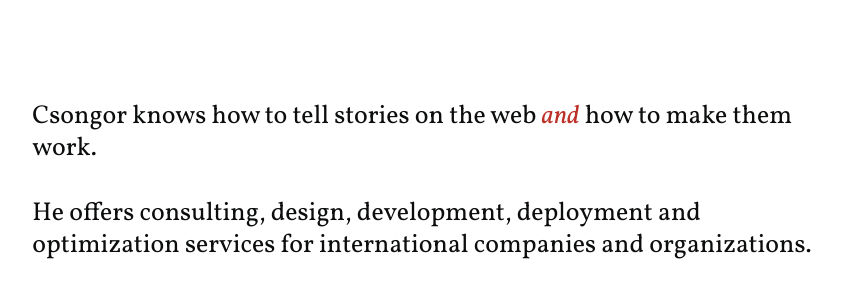
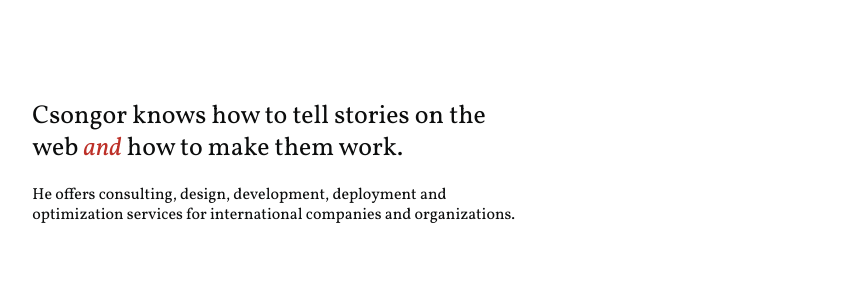
Before and after one commit to metamn/cs3b, a Jekyll site: the page built from index.html, in a window 1280 px wide. Shown: the top 300 px of the page, without its empty margins (71-913 px from the left). Built offline with Jekyll 4.4.1, drawn with Linux system fonts in a browser that asks for light colours; nearby versions of some CDN libraries.

Commit message:
Playing with different paragraph sizes

```diff
--- a/assets/styles/screen.css
+++ b/assets/styles/screen.css
@@ -24,9 +24,10 @@ html body .container { width: 100%; float: left; margin: 6.25em 6.45833em; width
 @media only screen and (max-width: 30em) { html body .container { margin: 6.25em 1.25em; width: calc(100% - 2.5em); } }
 html body .container #intro { width: 100%; float: left; }
 html body .container #intro > h3 { display: none; }
-html body .container #intro #about { max-width: 31.25em; font-family: "Vollkorn", serif; font-size: 1.6154em; }
+html body .container #intro #about { max-width: 31.25em; font-family: "Vollkorn", serif; }
 html body .container #intro #about > h3 { display: none; }
 html body .container #intro #about p + p { margin-top: 1.25em; }
+html body .container #intro #about p:first-of-type { font-size: 1.6154em; }
 html body .container #intro #about span { font-style: italic; color: #bd3028; background: white; }
 
 #gravity .h-vertical, #gravity .h-horizontal, #gravity .h-golden-rectangle { position: fixed; z-index: 1000; opacity: .3; }
```
Also changed, not shown: assets/styles/organisms/about.scss (+6 -1 lines), assets/styles/pages.css (+1 -22 lines), 3 other files.
